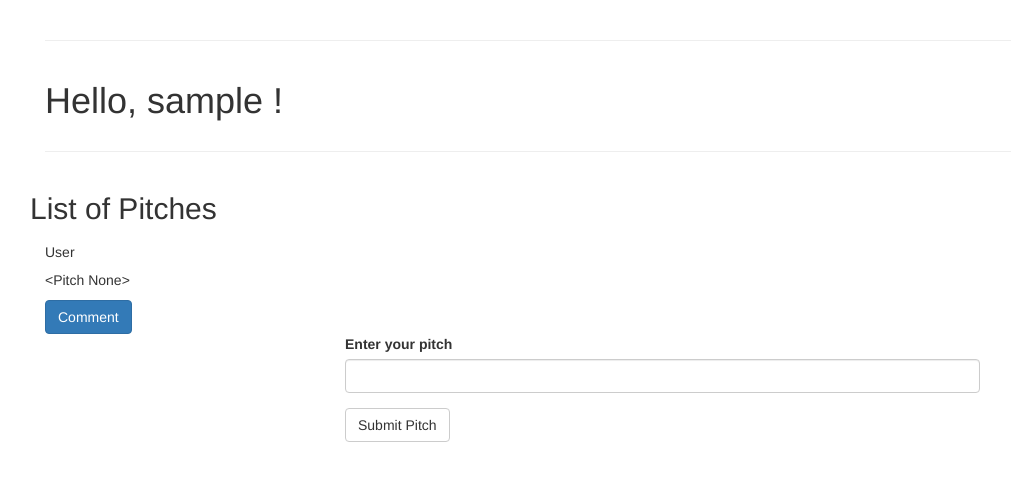
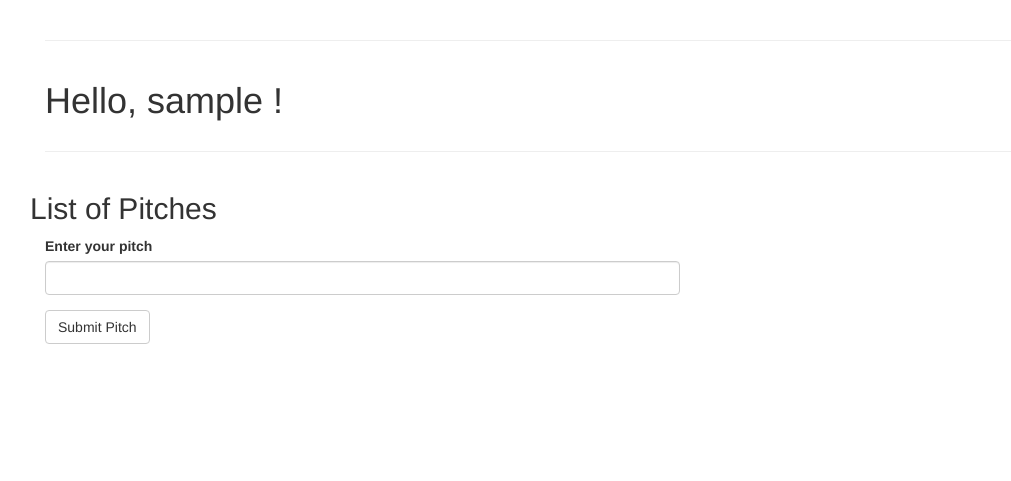
Before and after one commit to John-Kimani/Blue_Chip_Pitch_App, a Flask app: page / in a window 1280 px wide. Shown: the part 52-533 px from the top of the page, without its empty margins (25-1036 px from the left). Run offline with Flask 2, Linux system fonts and the light colour scheme; the visitor is signed in with stand-in values (Sample User, id 1); data comes from the database, SQL or seed files in the repository; data that the repository does not hold is empty; some libraries are stand-ins or nearby versions.

Commit message:
Fix: Clear database Clear DB and fix pitch creation

```diff
--- a/app/main/views.py
+++ b/app/main/views.py
@@ -1,28 +1,28 @@
-from flask import redirect, render_template, url_for
+from flask import render_template, redirect,url_for,flash
 from app.main import bp
-from flask_login import login_required
+from flask_login import current_user, login_required
 from app import db
 from app.main.forms import PitchForm
 from app.models import Pitch
 
 
-@bp.route('/')
-@bp.route('/index')
+@bp.route('/', methods=['GET', 'POST'] )
+@bp.route('/index', methods=['GET', 'POST'] )
 @login_required
 def index():
     '''
     View function that set display on home page
     '''
+    # if current_user.is_authenticated:
+    #     return redirect(url_for('main.index'))
     title = "HOME"
-    pitch= Pitch()
-    db.session.add(pitch)
-    db.session.commit()
-    print('*'*30)
-    print(pitch)
+    form = PitchForm()
+    if form.validate_on_submit():
+        pitch = Pitch(body=form.body.data, author=current_user)
+        db.session.add(pitch)
+        db.session.commit()
+        flash('Your pitch has been uploaded')
+        return redirect(url_for('main.index'))
+    all_pitches = Pitch.query.order_by(Pitch.timestamp.desc()).all()
 
-    all_pitch = Pitch.query.all()
-    print('*'*30)
-    print(all_pitch)
-
-    form = PitchForm()
-    return render_template('index.html', title=title, allpitch=all_pitch, form=form)
+    return render_template('index.html', title=title, form=form, all_pitches=all_pitches)
--- a/app/models.py
+++ b/app/models.py
@@ -69,6 +69,10 @@
     timestamp = db.Column(db.DateTime, index=True, default=datetime.utcnow)
     user_id = db.Column(db.Integer, db.ForeignKey('user.id')) #reference user id
 
+    # def save_pitch(self):
+    #     db.session.add(self)
+    #     db.session.commit()
+
     def __repr__(self):
         '''
         Function to display user pitch
--- a/app/templates/index.html
+++ b/app/templates/index.html
@@ -21,7 +21,7 @@
         <h2>List of Pitches</h2>
         <div class="col-md-6">
             <div class="card">
-                {% for pitch in allpitch %}
+                {% for pitch in all_pitches %}
                 <div class="card-body">
                     <h5 class="card-title">User</h5>
                     <p class="card-text"> {{ pitch }} </p>
```
Also changed, not shown: bluechip.py (+10 -1 lines).
